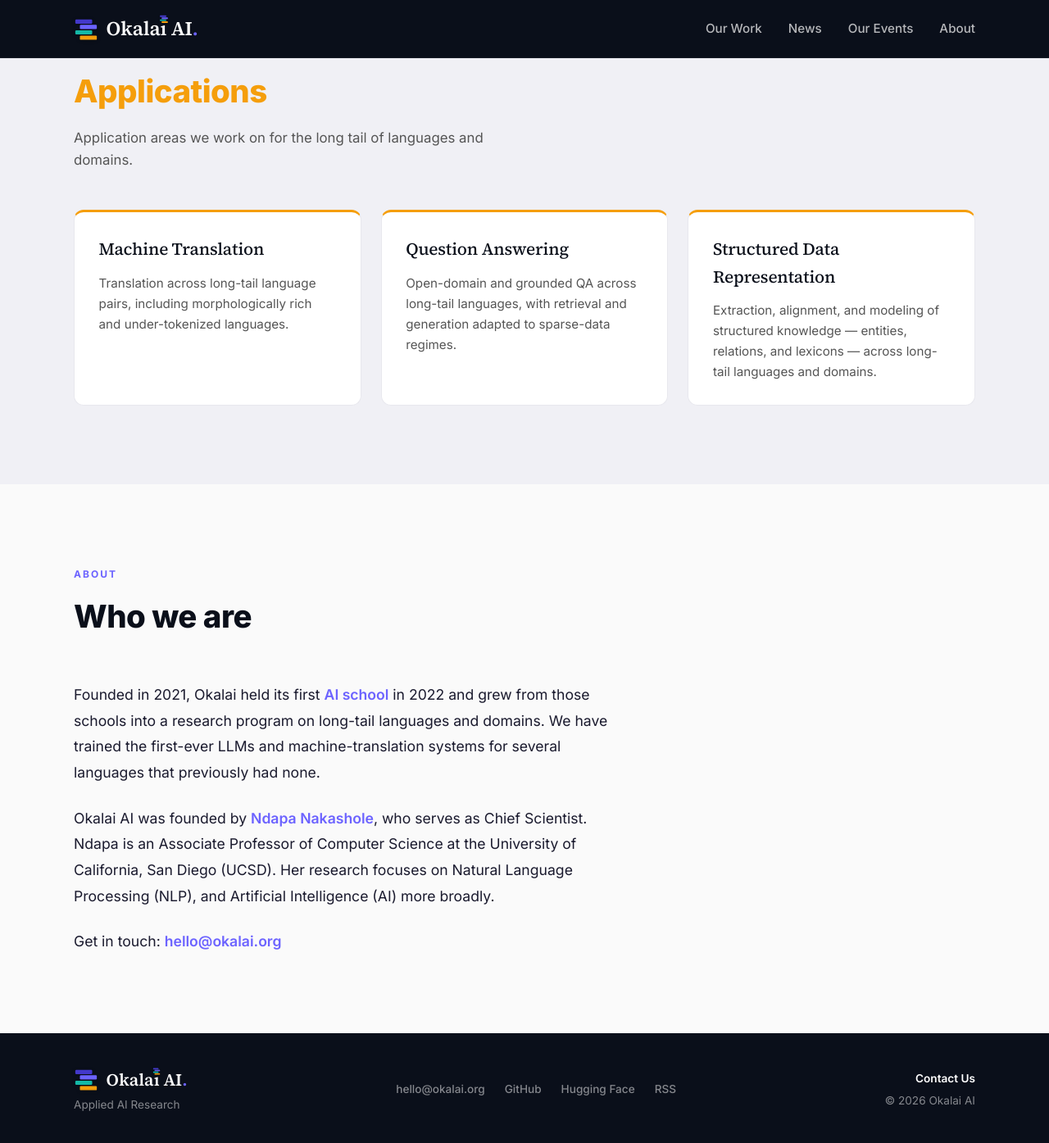
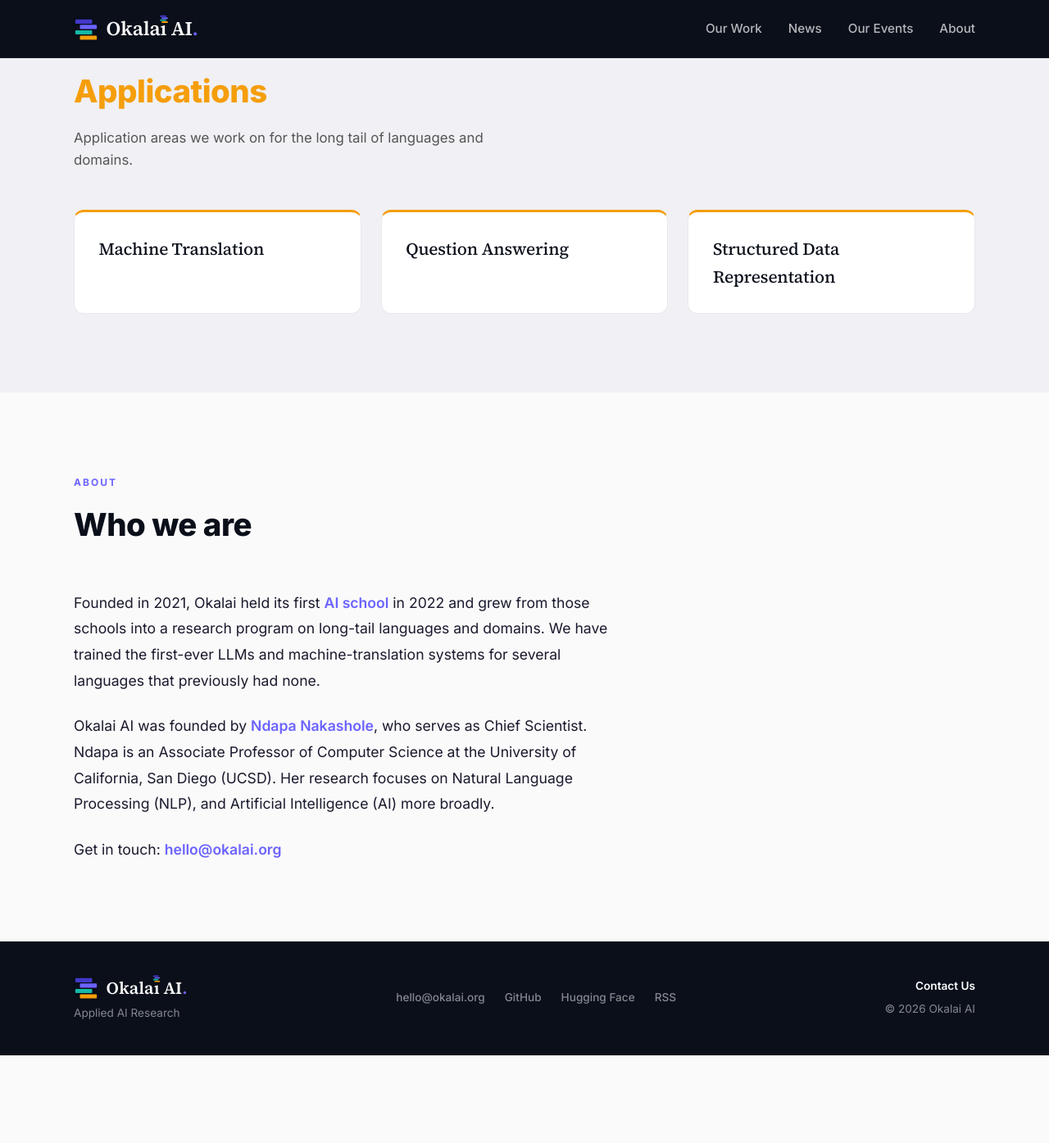
Before and after one commit to okalai-ai/okalai-site, a Jekyll site: the page built from index.md, in a window 1280 px wide and 1400 px high, scrolled down 4429 px. Shown: the top 1395 px of the window at 82% size. Built offline with Jekyll 4.4.1, drawn with Linux system fonts in a browser that asks for light colours; after the commit the page ends 5717 px from its top, so only the background shows below that.

Commit message:
Add AI Schools section, About founding story, logo tittle mark, footer contact, and trim Applications

```diff
--- a/assets/css/style.css
+++ b/assets/css/style.css
@@ -517,13 +517,6 @@ a {
   font-weight: 500;
   color: #0a0f1a;
   letter-spacing: -0.2px;
-  margin-bottom: 0.75rem;
-}
-
-.app-card p {
-  font-size: 0.95rem;
-  color: #555;
-  line-height: 1.65;
   margin: 0;
 }
 
--- a/index.md
+++ b/index.md
@@ -253,15 +253,12 @@ title: Home
     <div class="app-grid" data-sr>
       <div class="app-card">
         <h3>Machine Translation</h3>
-        <p>Translation across long-tail language pairs, including morphologically rich and under-tokenized languages.</p>
       </div>
       <div class="app-card">
         <h3>Question Answering</h3>
-        <p>Open-domain and grounded QA across long-tail languages, with retrieval and generation adapted to sparse-data regimes.</p>
       </div>
       <div class="app-card">
         <h3>Structured Data Representation</h3>
-        <p>Extraction, alignment, and modeling of structured knowledge — entities, relations, and lexicons — across long-tail languages and domains.</p>
       </div>
     </div>
   </div>
```
